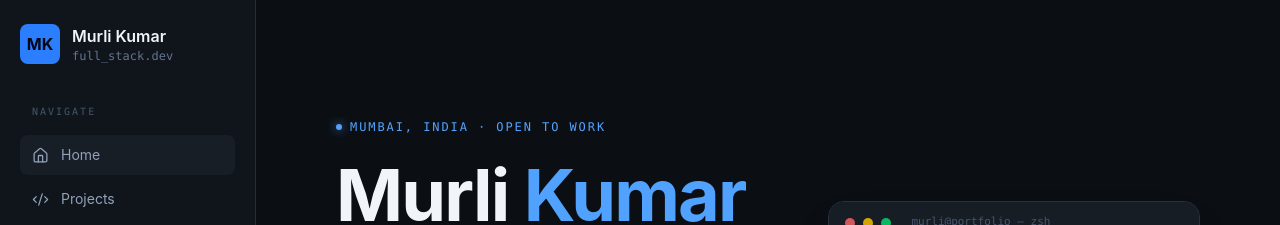
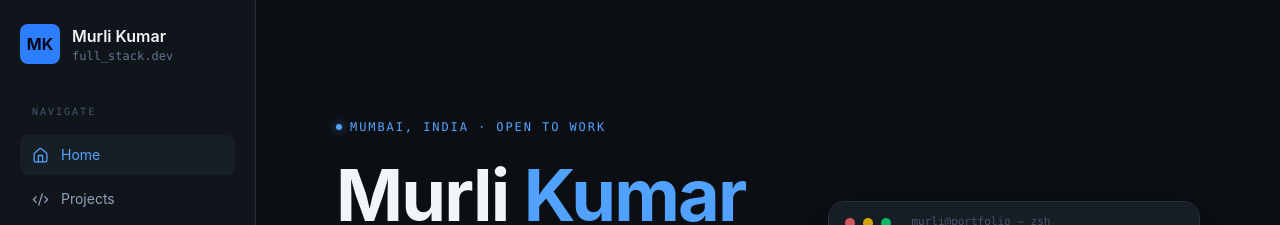
Before and after one commit to aimgodheretest/Portfolio, a React (Vite) app: page / in a window 1280 px wide. Shown: the top 225 px of the page. Built offline with nearby package versions, Linux system fonts and the light colour scheme.

Commit message:
feat: implement active section highlighting in Sidebar component

```diff
--- a/src/components/Sidebar.jsx
+++ b/src/components/Sidebar.jsx
@@ -8,7 +8,7 @@ import {
   UserRound,
   X,
 } from "lucide-react";
-import { useState } from "react";
+import { useEffect, useState } from "react";
 
 const navigation = [
   {
@@ -45,6 +45,33 @@ const navigation = [
 
 function Sidebar() {
   const [mobileOpen, setMobileOpen] = useState(false);
+  const [activeSection, setActiveSection] = useState("home");
+
+  useEffect(() => {
+    const sections = navigation
+      .map((item) => document.getElementById(item.href.substring(1)))
+      .filter(Boolean);
+
+    const observer = new IntersectionObserver(
+      (entries) => {
+        const visibleSections = entries
+          .filter((entry) => entry.isIntersecting)
+          .sort((a, b) => b.intersectionRatio - a.intersectionRatio);
+
+        if (visibleSections.length > 0) {
+          setActiveSection(visibleSections[0].target.id);
+        }
+      },
+      {
+        rootMargin: "-20% 0px -60% 0px",
+        threshold: [0.1, 0.25, 0.5],
+      },
+    );
+
+    sections.forEach((section) => observer.observe(section));
+
+    return () => observer.disconnect();
+  }, []);
 
   return (
     <>
@@ -57,6 +84,7 @@ function Sidebar() {
 
           <div>
             <p className="text-sm font-semibold text-slate-100">Murli Kumar</p>
+
             <p className="font-mono text-[10px] text-slate-500">
               full_stack.dev
             </p>
@@ -74,20 +102,23 @@ function Sidebar() {
 
       {/* Desktop sidebar */}
       <aside className="fixed left-0 top-0 z-40 hidden h-screen w-64 border-r border-[#252d38] bg-[#10151b] md:block">
-        <SidebarContent />
+        <SidebarContent activeSection={activeSection} onNavigate={() => {}} />
       </aside>
 
       {/* Mobile navigation */}
       {mobileOpen && (
         <div className="fixed inset-0 z-40 bg-[#0b0f14] pt-16 md:hidden">
-          <SidebarContent onNavigate={() => setMobileOpen(false)} />
+          <SidebarContent
+            activeSection={activeSection}
+            onNavigate={() => setMobileOpen(false)}
+          />
         </div>
       )}
     </>
   );
 }
 
-function SidebarContent({ onNavigate }) {
+function SidebarContent({ activeSection, onNavigate }) {
   return (
     <div className="flex h-full flex-col px-5 py-6">
       {/* Profile */}
@@ -116,14 +147,18 @@ function SidebarContent({ onNavigate }) {
         <nav className="space-y-1">
           {navigation.map((item) => {
             const Icon = item.icon;
+            const sectionId = item.href.substring(1);
+            const isActive = activeSection === sectionId;
 
             return (
               <a
                 key={item.label}
                 href={item.href}
                 onClick={onNavigate}
-                className={`group flex items-center gap-3 rounded-lg px-3 py-2.5 text-sm text-slate-400 transition-all duration-200 hover:bg-[#181e26] hover:text-blue-400 ${
-                  item.label === "Home" ? "bg-[#181e26] text-blue-400" : ""
+                className={`group flex items-center gap-3 rounded-lg px-3 py-2.5 text-sm transition-all duration-200 ${
+                  isActive
+                    ? "bg-[#181e26] text-blue-400"
+                    : "text-slate-400 hover:bg-[#181e26] hover:text-blue-400"
                 }`}
               >
                 <Icon
```
